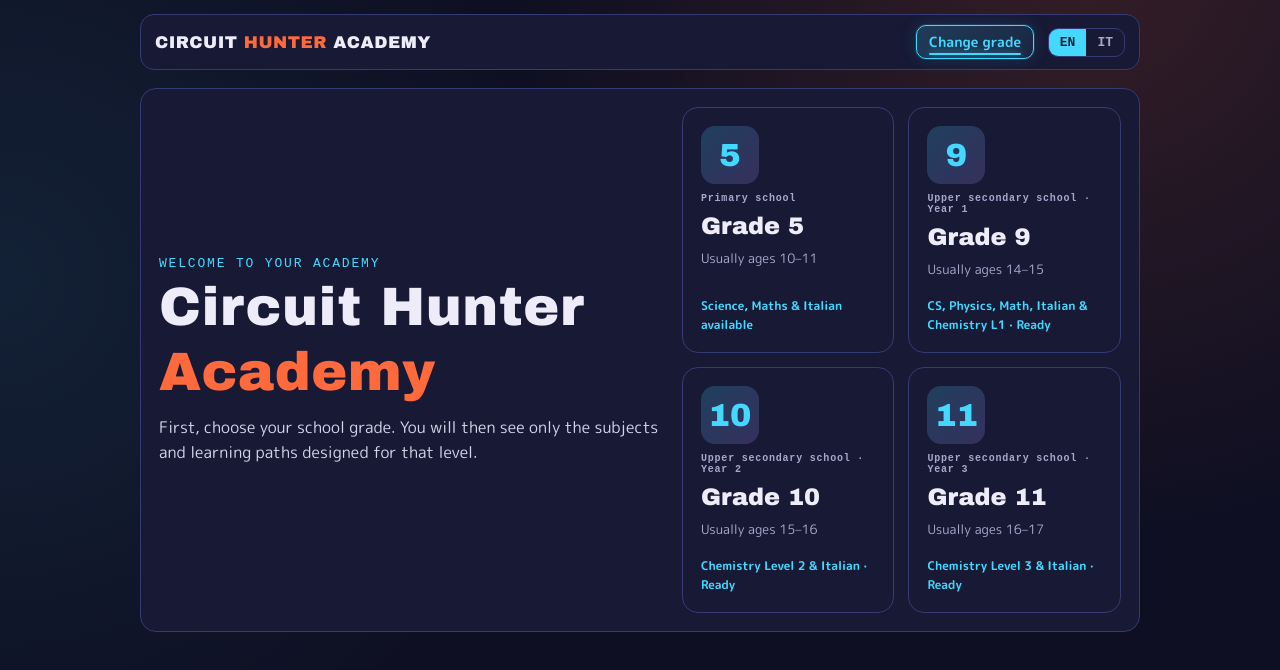
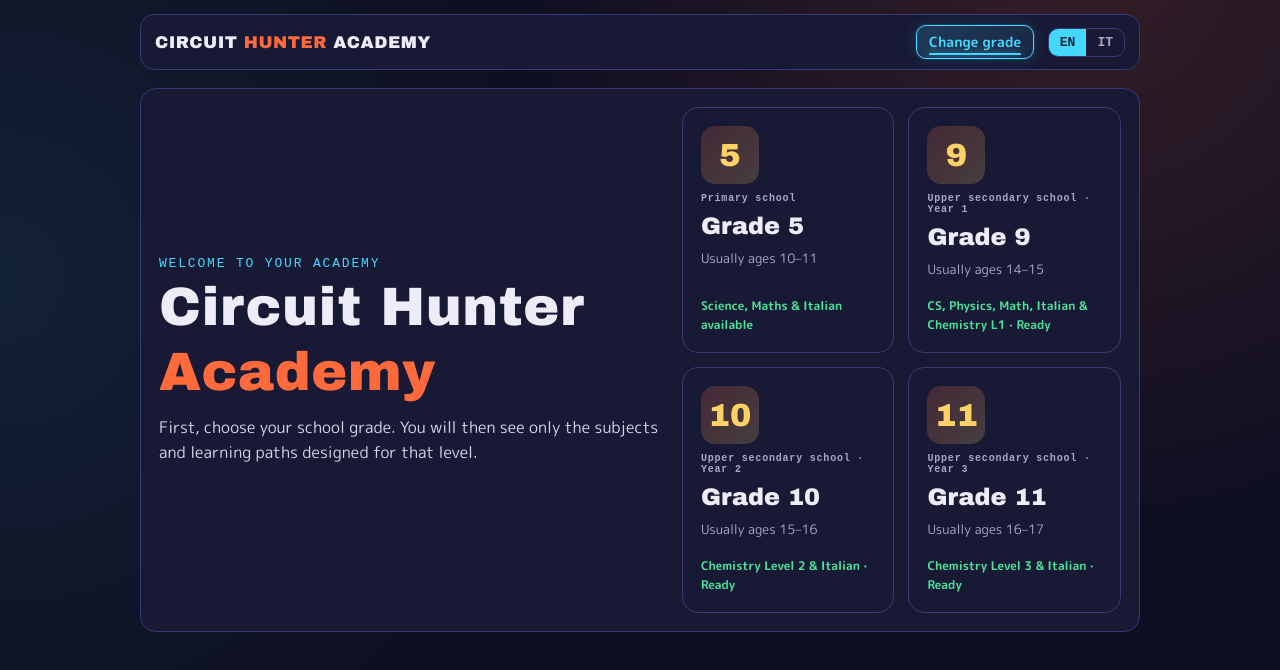
Before and after one commit to eriakort/circuit-hunter-academy, a React (Vite) app: page / in a window 1280 px wide. Shown: the top 670 px of the page. Built offline with nearby package versions, Linux system fonts and the light colour scheme; a web font is replaced by a local one.

Commit message:
fix: style available grade cards independently

```diff
--- a/src/index.css
+++ b/src/index.css
@@ -1040,12 +1040,12 @@ body{overflow-x:hidden}
 .grade-card{display:flex;flex-direction:column;align-items:flex-start;gap:9px;min-width:0;min-height:230px;padding:18px;text-align:left;color:var(--text);font:inherit;background:var(--panel);border:1px solid var(--line);border-radius:16px;cursor:pointer;transition:transform .15s,border-color .15s,background .15s}
 .grade-card:hover{transform:translateY(-3px);border-color:var(--ember);background:var(--panel2)}
 .grade-card-art{display:grid;place-items:center;width:58px;height:58px;border-radius:14px;background:linear-gradient(135deg,rgba(69,216,255,.2),rgba(176,139,255,.2));color:var(--data);font:800 32px var(--display)}
-.grade-card-current .grade-card-art{background:linear-gradient(135deg,rgba(255,106,61,.2),rgba(255,209,102,.2));color:var(--gold)}
+.grade-card-ready .grade-card-art{background:linear-gradient(135deg,rgba(255,106,61,.2),rgba(255,209,102,.2));color:var(--gold)}
 .grade-card-kicker{font:700 10px var(--mono);letter-spacing:.08em;color:var(--muted)}
 .grade-card strong{font:400 24px var(--display)}
 .grade-card-detail{font-size:13px;color:var(--muted)}
 .grade-card-status{margin-top:auto;padding-top:7px;font-size:12px;font-weight:700;color:var(--data)}
-.grade-card-current .grade-card-status{color:var(--good)}
+.grade-card-ready .grade-card-status{color:var(--good)}
 .grade-coming-soon{grid-column:1/-1;display:flex;flex-direction:column;align-items:flex-start;gap:10px;padding:22px}
 .grade-coming-soon h2{font-size:clamp(20px,4vw,28px)}
 .grade-coming-soon p{max-width:68ch;color:var(--muted);line-height:1.6}
```
